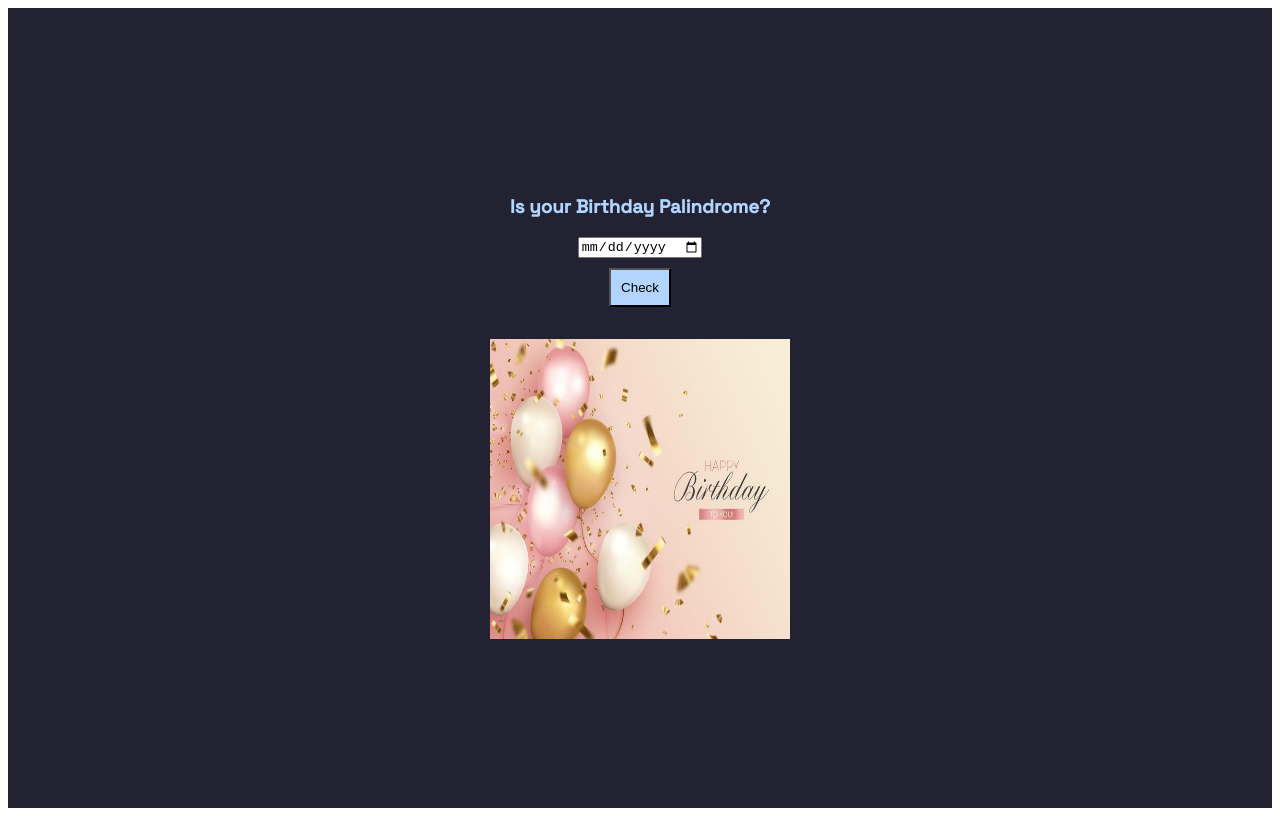
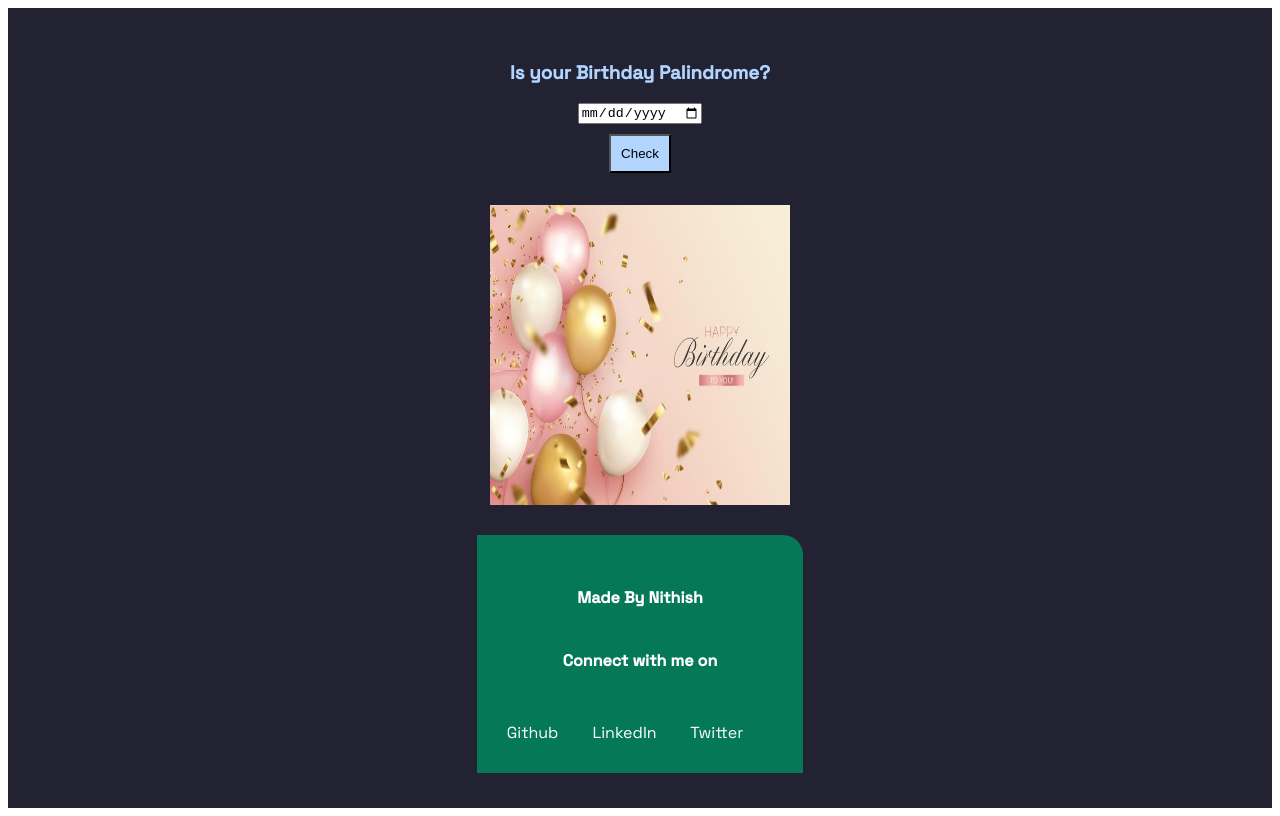
Before and after one commit to Nithish06/palindrome, a plain HTML site: page index.html in a window 1280 px wide. Drawn offline with Linux system fonts and the light colour scheme.

Commit message:
added footer

```diff
--- a/index.html
+++ b/index.html
@@ -13,6 +13,26 @@
       <button id="btn">Check</button>
       <p id="result"></p>
       <img class="img" src="birthday.jpg"/>
+
+      <footer class="footer">
+        <nav class="footer-bar">
+          <h4>Made By Nithish</h4>
+          <h4>Connect with me on</h4>
+          <div class="footer-wrap">
+            <a class="footer-content" href="https://github.com/Nithish06"
+              >Github</a
+            >
+            <a
+              href="https://www.linkedin.com/in/nithish-kumar-b83231aa/"
+              class="footer-content"
+              >LinkedIn</a
+            >
+            <a href="https://twitter.com/nithish_0610" class="footer-content"
+              >Twitter</a
+            >
+          </div>
+        </nav>
+      </footer>
     <div/>
     <script src="app.js"></script>
   </body>
--- a/style.css
+++ b/style.css
@@ -1,26 +1,57 @@
-@import url('https://fonts.googleapis.com/css2?family=Space+Grotesk:wght@400;500&display=swap');
+@import url("https://fonts.googleapis.com/css2?family=Space+Grotesk:wght@400;500&display=swap");
 
-body{
-    font-family: 'Space Grotesk', sans-serif;
+body {
+  font-family: "Space Grotesk", sans-serif;
 }
 
-.main-wrapper{
+.main-wrapper {
   height: 100vh;
   display: flex;
   justify-content: center;
   align-items: center;
   flex-direction: column;
-    background-color: rgb(34,34,51);
-    color:#B1D5FF;
+  background-color: rgb(34, 34, 51);
+  color: #b1d5ff;
 }
 
-#btn{
+#btn {
   padding: 10px;
   margin-top: 10px;
-    background-color: #B1D5FF;
+  background-color: #b1d5ff;
 }
 
-.img{
+.img {
   width: 300px;
   height: 300px;
 }
+
+:root {
+  --primary-color: #047857;
+  --white: white;
+  --dark-grey: grey;
+  --off-white: #f3f4f6;
+}
+
+.footer-bar {
+  background-color: var(--primary-color);
+  border-top-right-radius: 20px;
+  padding: 30px;
+  margin-top: 30px;
+  color: white;
+  text-align: center;
+  display: flex;
+  justify-content: center;
+  align-items: center;
+  flex-direction: column;
+}
+
+.footer-wrap {
+  margin-top: 30px;
+}
+
+.footer-wrap a {
+  padding-right: 30px;
+  cursor: pointer;
+  color: white;
+  text-decoration: none;
+}
```
Lines whose indentation alone changed are shown as unchanged.
